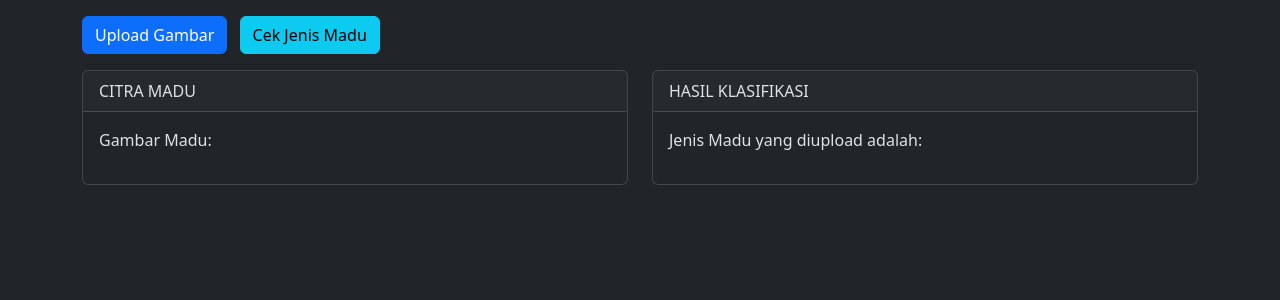
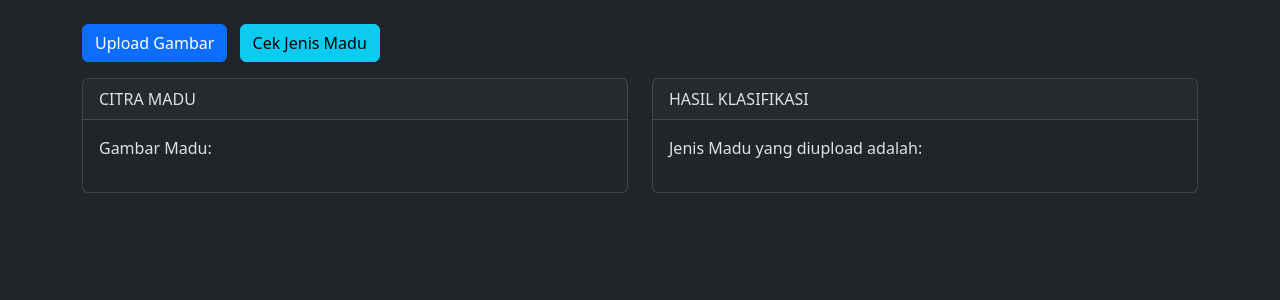
Before and after one commit to ridwaanhall/honey-classification, a Django app: page / in a window 1280 px wide. Shown: the part 56-356 px from the top of the page. Run offline with Django 4.2, Linux system fonts and the light colour scheme; parts of the project's set-up code (start-up, migrations or seed data) failed here and were passed over; some libraries are stand-ins or nearby versions.

Commit message:
Update upload form styling in check.html

```diff
--- a/templates/check.html
+++ b/templates/check.html
@@ -5,7 +5,7 @@
 {% block content %}
 <div class="container mt-3">
     <!-- Upload Form -->
-    <form id="upload-form" enctype="multipart/form-data">
+    <form id="upload-form" enctype="multipart/form-data" class="mt-4">
         <button type="button" class="btn btn-primary me-2" onclick="document.getElementById('upload-input').click();">Upload Gambar</button>
         <input class="form-control" type="file" id="upload-input" accept="image/*" style="display: none;" onchange="previewImage(event)">
         <button type="button" class="btn btn-info" onclick="uploadImage()">Cek Jenis Madu</button>
```
